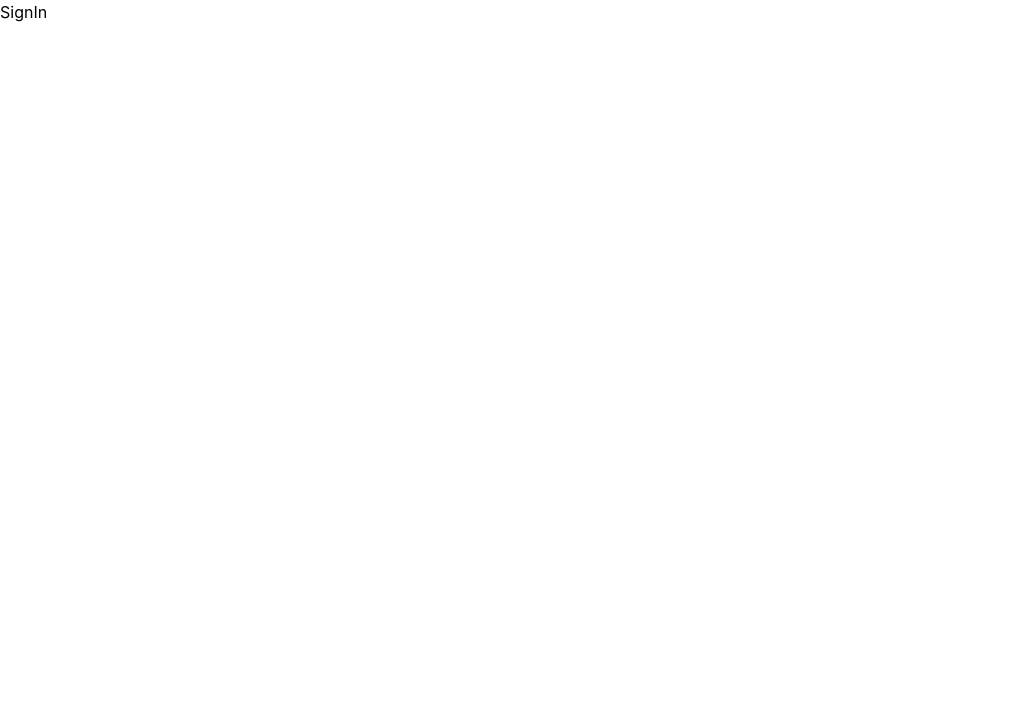
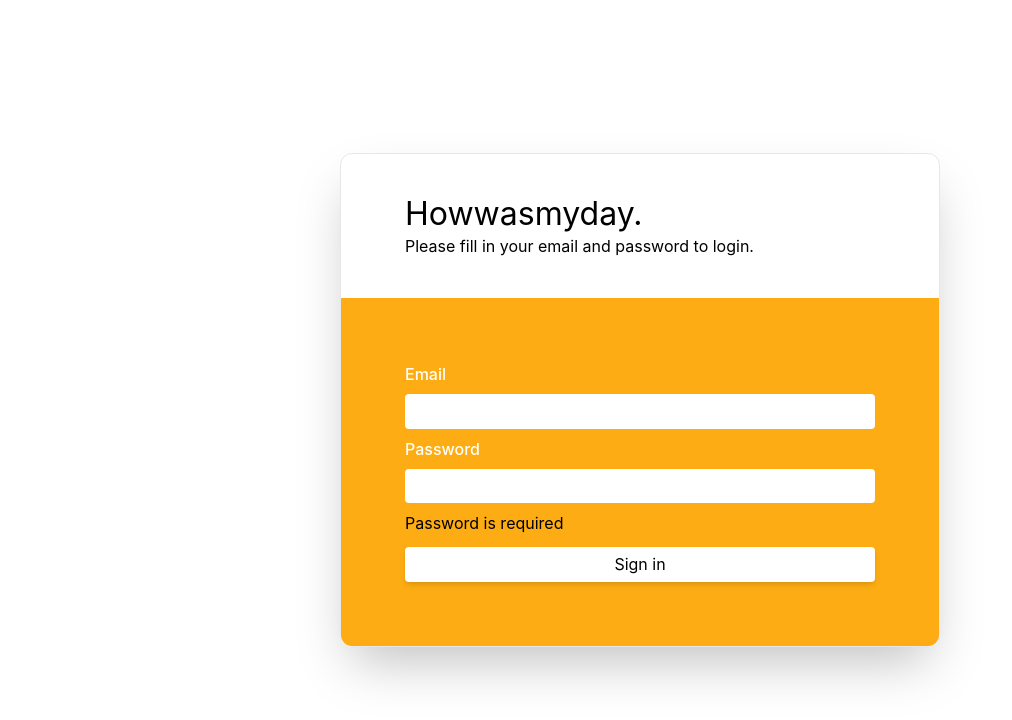
Before and after one commit to tomevertzen/howwasmyday, a React (Vite) app in the folder client/: page /signin in a window 1280 px wide. Shown: the top 720 px of the page, without its empty margins (0-1012 px from the left). Built offline with nearby package versions, Linux system fonts and the light colour scheme.

Commit message:
Finished login form styling, adding login calls to backend

```diff
--- a/client/package.json
+++ b/client/package.json
@@ -9,8 +9,11 @@
     "preview": "vite preview"
   },
   "dependencies": {
+    "axios": "^1.1.3",
     "react": "^18.2.0",
-    "react-dom": "^18.2.0"
+    "react-dom": "^18.2.0",
+    "react-hook-form": "^7.39.1",
+    "validator": "^13.7.0"
   },
   "devDependencies": {
     "@types/react": "^18.0.17",
--- a/client/src/index.css
+++ b/client/src/index.css
@@ -7,14 +7,6 @@
   font-size: 16px;
   line-height: 24px;
   font-weight: 400;
-
-  color-scheme: light dark;
-
-  font-synthesis: none;
-  text-rendering: optimizeLegibility;
-  -webkit-font-smoothing: antialiased;
-  -moz-osx-font-smoothing: grayscale;
-  -webkit-text-size-adjust: 100%;
 }
 
 /*! normalize.css v8.0.1 | MIT License | github.com/necolas/normalize.css */
--- a/client/src/pages/SignIn.jsx
+++ b/client/src/pages/SignIn.jsx
@@ -1,7 +1,58 @@
 import React from "react";
+import { useForm } from "react-hook-form";
+import axios from "axios";
 
 const SignIn = () => {
-  return <div>SignIn</div>;
+  const { register, control, handleSubmit, errors } = useForm();
+
+  const onSubmit = async (formValues) => {
+    try {
+      const { data } = await axios.get("http://localhost:5000/api/users/hello");
+
+      if (data) {
+        console.log(data);
+      }
+    } catch (error) {
+      console.log(error);
+    }
+  };
+
+  return (
+    <div className="w-full h-screen bg-white flex items-center justify-center ">
+      <div className="w-full h-screen  lg:h-fit lg:w-[600px]  lg:rounded-xl lg:overflow-hidden  lg:shadow-2xl  lg:border">
+        <div className="p-10  px-10 md:px-16">
+          <h1 className="my-2">Howwasmyday.</h1>
+          <p>Please fill in your email and password to login.</p>
+        </div>
+        <div className="p-10  md:px-16 lg:py-16 h-full bg-hworange ">
+          <form className="flex flex-col" onSubmit={handleSubmit(onSubmit)}>
+            <label htmlFor="email" className="text-white font-medium">
+              Email
+            </label>
+            <input
+              className="p-2 my-2 rounded"
+              {...register("email", { required: true })}
+            />
+            <label htmlFor="email" className="text-white font-medium">
+              Password
+            </label>
+            <input
+              className="p-2 my-2 rounded"
+              type="password"
+              {...register("password", { required: true, maxLength: 20 })}
+            />
+            {!register.password && "Password is required"}
+            <button
+              className=" w-full bg-white p-2 mt-3 rounded shadow-md hover:shadow-lg transition-all duration-100"
+              type="submit"
+            >
+              Sign in
+            </button>
+          </form>
+        </div>
+      </div>
+    </div>
+  );
 };
 
 export default SignIn;
--- a/client/src/pages/SignUp.jsx
+++ b/client/src/pages/SignUp.jsx
@@ -1,7 +1,42 @@
 import React from "react";
 
 const SignUp = () => {
-  return <div>SignUp</div>;
+  return (
+    <div className="w-full h-screen bg-white flex items-center justify-center">
+      <div className="w-2/5  rounded-xl overflow-hidden border shadow-2xl">
+        <div className="p-10">
+          <h1 className="my-2">Howwasmyday.</h1>
+          <p>Please fill in your email and password to login.</p>
+        </div>
+        <div className="p-10 bg-hworange">
+          <form className="flex flex-col" onSubmit={handleSubmit(onSubmit)}>
+            <label htmlFor="email" className="text-white">
+              Email
+            </label>
+            <input
+              className="p-2 my-2 rounded"
+              {...register("email", { required: true })}
+            />
+            <label htmlFor="email" className="text-white">
+              Password
+            </label>
+            <input
+              className="p-2 my-2 rounded"
+              type="password"
+              {...register("password", { required: true, maxLength: 20 })}
+            />
+            {!register.password && "Password is required"}
+            <button
+              className=" w-full bg-white p-2 mt-3 rounded shadow-md hover:shadow-lg transition-all duration-100"
+              type="submit"
+            >
+              Sign in
+            </button>
+          </form>
+        </div>
+      </div>
+    </div>
+  );
 };
 
 export default SignUp;
--- a/client/tailwind.config.cjs
+++ b/client/tailwind.config.cjs
@@ -1,7 +1,11 @@
 module.exports = {
   content: ["./src/**/*.{js,jsx,ts,tsx}"],
   theme: {
-    extend: {},
+    extend: {
+      colors: {
+        hworange: "#FDAD13",
+      },
+    },
   },
   plugins: [],
 };
```
Also changed, not shown: 2 other files (tests, documents, lock files or other folders).
